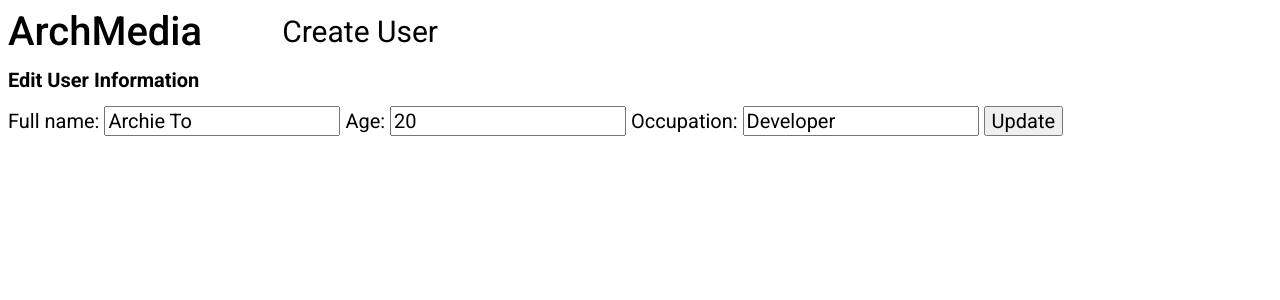
After one commit to toanhminh0412/arch-media, a Flask app: page /update-user/1 in a window 1280 px wide. The commit adds this page. Shown: the top 300 px of the page. Run offline with Flask 2, Linux system fonts and the light colour scheme; data comes from the database, SQL or seed files in the repository; both versions use the stored data as it was after the commit.

Commit message:
new updates

```diff
--- a/app.py
+++ b/app.py
@@ -33,5 +33,31 @@ def show_users():
     users = UserProfile.query.all()
     return render_template("homepage.html", users=users)
 
+@app.route('/delete-user/<int:id>')
+def delete_user(id):
+    delete_user = UserProfile.query.get_or_404(id)
+    try:
+        db.session.delete(delete_user)
+        db.session.commit()
+        return redirect("/")
+    except:
+        return "Error trying to delete the user"
+
+@app.route('/update-user/<int:id>', methods=['GET', 'POST'])
+def update_user(id):
+    user = UserProfile.query.get_or_404(id)
+    if request.method == "POST":
+        try:
+            user_updates = request.form
+            user.name = request.form['name']
+            user.age = request.form['age']
+            user.occupation = request.form['occupation']
+            db.session.commit()
+            return redirect('/')
+        except:
+            return 'There was an error updating the user'
+    return render_template('update.html', user=user)
+
+
 if __name__ == "__main__":
     app.run(debug=True)
--- a/templates/create.html
+++ b/templates/create.html
@@ -5,7 +5,7 @@
 {% endblock %}
 
 {% block title %}
-    <title>User profile</title>
+    <title>Create profile</title>
 {% endblock %}
 
 {% block body %}
--- a/templates/homepage.html
+++ b/templates/homepage.html
@@ -1,7 +1,7 @@
 {% extends 'base.html' %}
 
 {% block rellink %}
-<link rel="stylesheet" href="/static/homepage.css">
+    <link rel="stylesheet" href="/static/homepage.css">
 {% endblock %}
 
 {% block title %}
@@ -17,6 +17,8 @@
                 <h3>Age: {{user.age}}</h3>
                 <p>Occupation: {{user.occupation}}</p>
             </div>
+            <a href='/delete-user/{{user.id}}'>Delete</a>
+            <a href='/update-user/{{user.id}}'>Edit</a>
         {% endfor %}
     </div>
 {% endblock %}
--- /dev/null
+++ b/templates/update.html
@@ -0,0 +1,24 @@
+{% extends 'base.html' %}
+
+{% block rellink %}
+    <link rel="stylesheet" href="/static/update.css">
+{% endblock %}
+
+{% block title %}
+    <title>Update profile</title>
+{% endblock %}
+
+{% block body %}
+    <h1>Edit User Information</h1>
+    <div class="user-update">
+        <form action="/update-user/{{user.id}}" method="post">
+            <label for="name">Full name:</label>
+            <input type="text" id="name" name="name" value="{{user.name}}">
+            <label for="age">Age:</label>
+            <input type="number" id="age" name="age" value="{{user.age}}">
+            <label for="occupation">Occupation:</label>
+            <input type="text" id="occupation" name="occupation" value="{{user.occupation}}">
+            <input type="submit" value="Update">
+          </form>
+        </div>
+{% endblock %}
```
Also changed, not shown: static/update.css (added), test.db.
